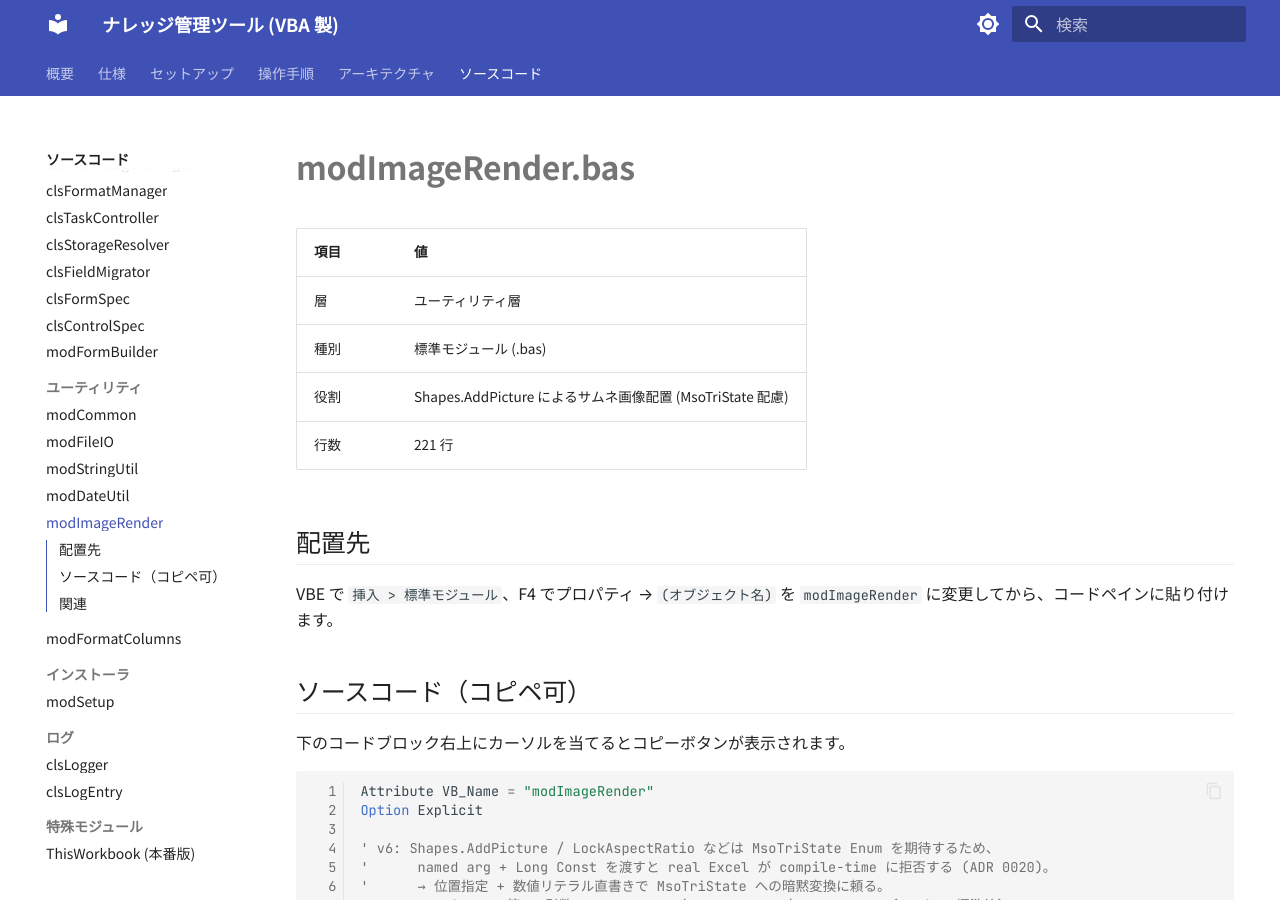
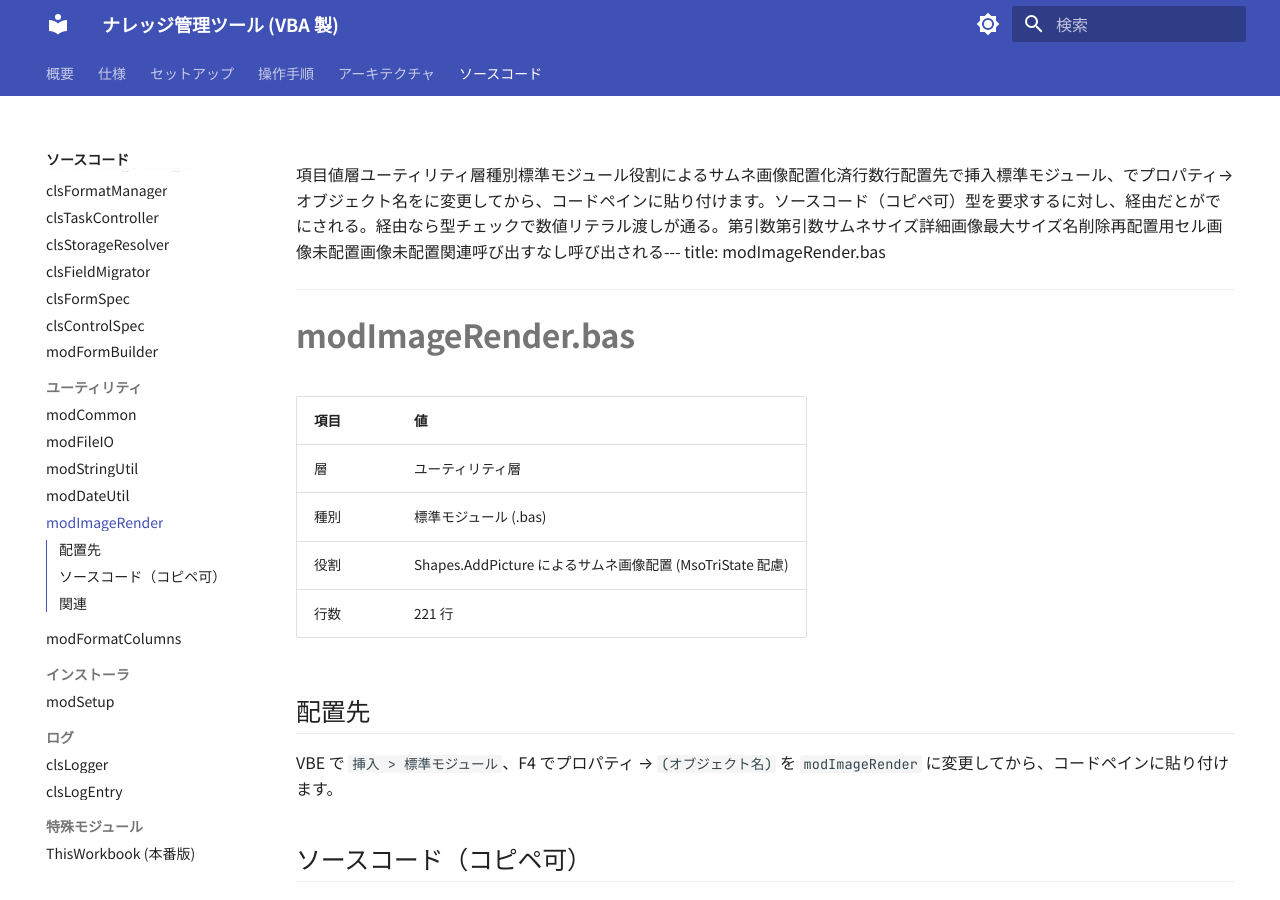
Before and after one commit to ai-crafted-portfolio/knowledgevba, an MkDocs documentation site: the page built from docs/source/utility/modimagerender.md, in a window 1280 px wide and 900 px high. Built offline with MkDocs 1.6.1 and Material for MkDocs 9.7.7, drawn with Linux system fonts in a browser that asks for light colours.

Commit message:
Update modimagerender.md with new utility details
Updated the content of modimagerender.md with new details about the utility layer and image rendering.

```diff
--- a/docs/source/utility/modimagerender.md
+++ b/docs/source/utility/modimagerender.md
@@ -1,4 +1,4 @@
----
+項目値層ユーティリティ層種別標準モジュール役割によるサムネ画像配置化済行数行配置先で挿入標準モジュール、でプロパティ→オブジェクト名をに変更してから、コードペインに貼り付けます。ソースコード（コピペ可）型を要求するに対し、経由だとがでにされる。経由なら型チェックで数値リテラル渡しが通る。第引数第引数サムネサイズ詳細画像最大サイズ名削除再配置用セル画像未配置画像未配置関連呼び出すなし呼び出される---
 title: modImageRender.bas
 ---
 
```
